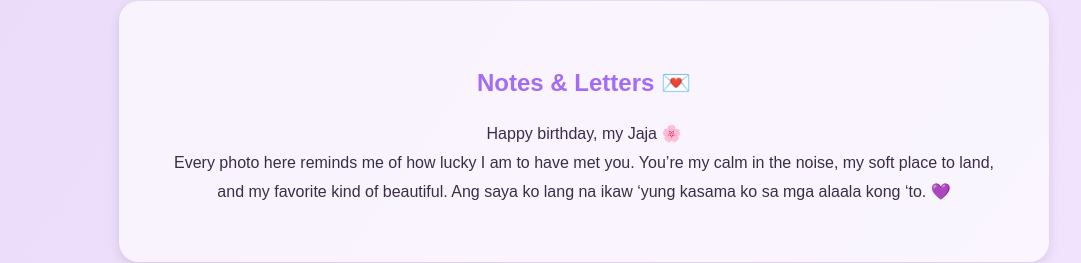
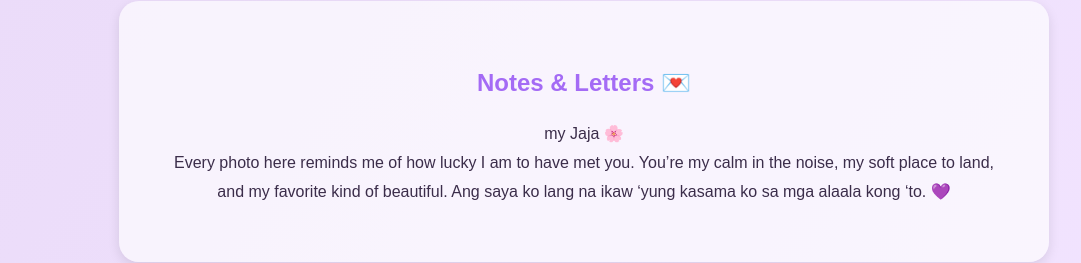
Before and after one commit to lexenmcruz-svg/kytz, a plain HTML site: page index.html in a window 1280 px wide. Shown: the part 1565-1828 px from the top of the page, without its empty margins (56-1137 px from the left). Drawn offline with Linux system fonts and the light colour scheme.

Commit message:
Update index.html

```diff
--- a/index.html
+++ b/index.html
@@ -137,7 +137,7 @@
 
   <section id="notes" class="notes">
     <h2>Notes & Letters 💌</h2>
-    <p>Happy birthday, my Jaja 🌸<br>
+    <p> my Jaja 🌸<br>
     Every photo here reminds me of how lucky I am to have met you.
     You’re my calm in the noise, my soft place to land, and my favorite kind of beautiful.
     Ang saya ko lang na ikaw ‘yung kasama ko sa mga alaala kong ‘to. 💜</p>
```
